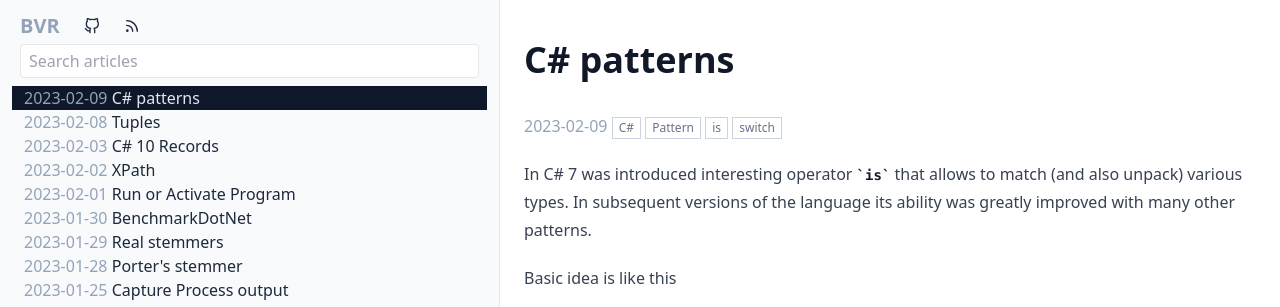
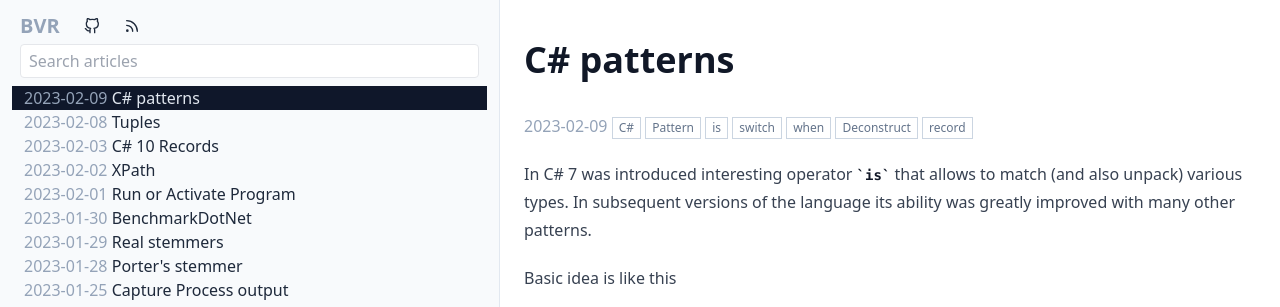
Before and after one commit to bvr/bvr.github.io, a Jekyll site: the page built from _posts/2023-02-09-patterns.md, in a window 1280 px wide. Shown: the top 307 px of the page. Built offline with Jekyll 4.4.1, drawn with Linux system fonts in a browser that asks for light colours.

Commit message:
Added some tags

```diff
--- a/_posts/2023-02-09-patterns.md
+++ b/_posts/2023-02-09-patterns.md
@@ -7,6 +7,9 @@ tags:
   - Pattern
   - is
   - switch
+  - when
+  - Deconstruct
+  - record
 ---
 In C# 7 was introduced interesting operator `is` that allows to match (and also unpack) various types. In subsequent versions of the language its ability was greatly improved with many other patterns.
 
```
